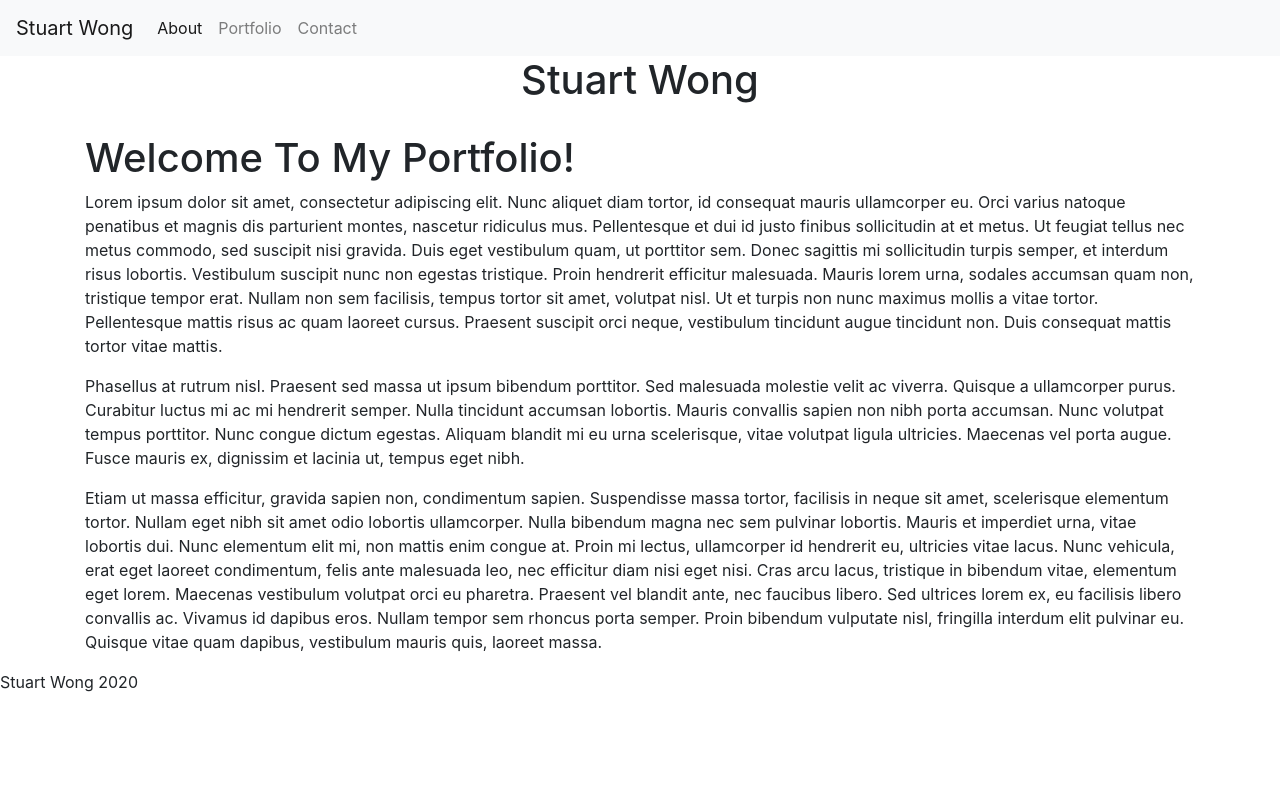
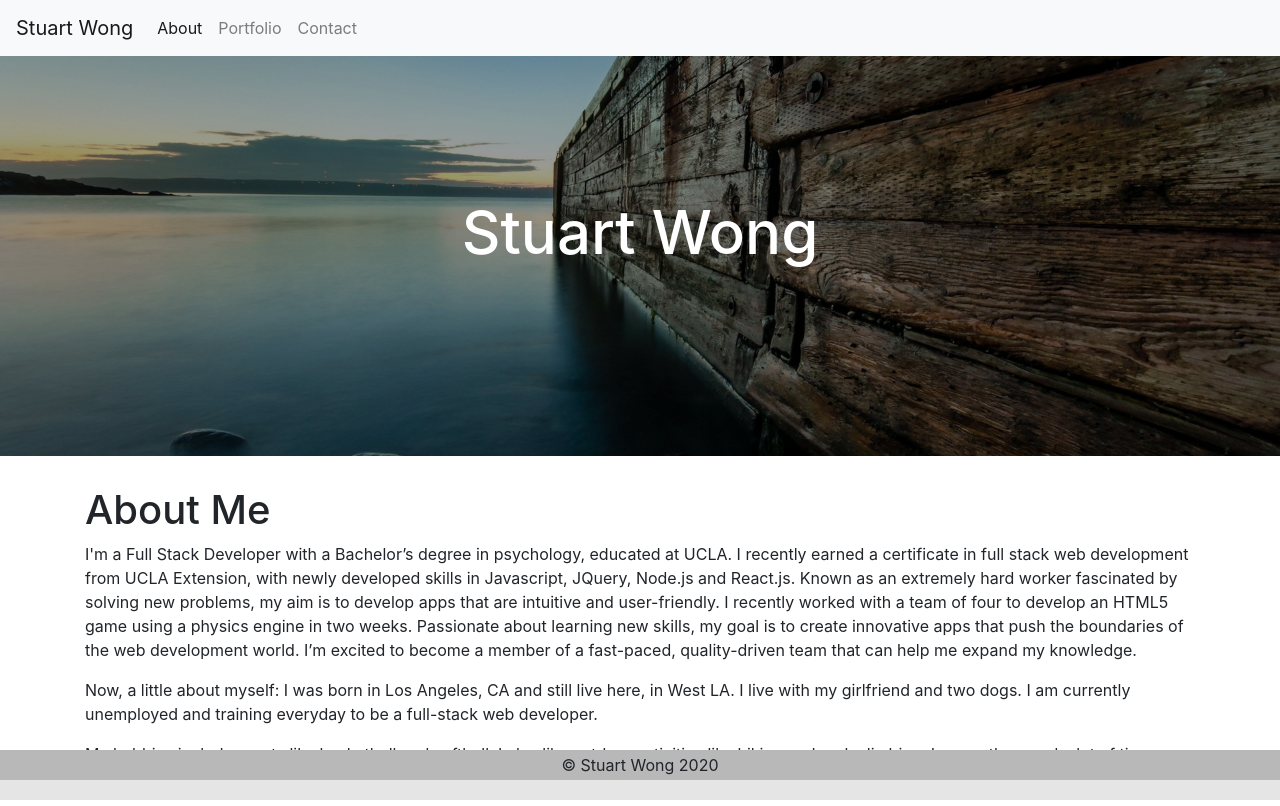
Before and after one commit to swong1200/reactPortfolio, a React (Create React App) app: page /about in a window 1280 px wide. Built offline with nearby package versions, Linux system fonts and the light colour scheme.

Commit message:
Changed footer, formatted Project components, changed Header and added it to App.js

```diff
--- a/src/App.js
+++ b/src/App.js
@@ -6,12 +6,18 @@ import Contact from "./pages/Contact";
 import Navbar from "./components/Navbar";
 import Footer from "./components/Footer";
 import Wrapper from "./components/Wrapper";
+import Image from "./images/13602.jpg";
+import Header from "./components/Header";
+
 
 function App() {
   return (
     <Router>
       <div>
         <Navbar />
+        <Header backgroundImage={Image}>
+          <h1>Stuart Wong</h1>
+        </Header>
         <Wrapper>
           <Route exact path="/" component={About} />
           <Route exact path="/about" component={About} />
--- a/src/components/Card/index.js
+++ /dev/null
@@ -1,16 +0,0 @@
-import React from "react";
-
-function Card(props) {
-  return (
-    <div
-      className="card"
-      style={{
-        backgroundImage: props.image ? `url(${props.image})` : "none"
-      }}
-    >
-      {!props.image && <i className="fa fa-spinner fa-spin" aria-hidden="true" />}
-    </div>
-  );
-}
-
-export default Card;
--- a/src/components/Footer/index.js
+++ b/src/components/Footer/index.js
@@ -1,9 +1,10 @@
 import React from "react";
+import "./style.css";
 
 function Footer() {
   return (
     <footer className="footer">
-      <span>Stuart Wong 2020</span>
+      <span>&#169; Stuart Wong 2020</span>
     </footer>
   );
 }
--- /dev/null
+++ b/src/components/Footer/style.css
@@ -0,0 +1,16 @@
+.footer {
+    min-height: 50px;
+    background: #E5E5E5;
+    position: fixed;
+    bottom: 0;
+    left: 0;
+    right: 0;
+  }
+
+  .footer span {
+    position: absolute;
+    width: 100%;
+    text-align: center;
+    padding: 3px;
+    background: #B8B8B8;
+  }
--- /dev/null
+++ b/src/components/Header/index.js
@@ -0,0 +1,13 @@
+import React from "react";
+import "./style.css";
+
+
+function Header(props) {
+  return (
+    <div className="header text-center" style={{ backgroundImage: `url(${props.backgroundImage})` }}>
+      {props.children}
+    </div>
+  );
+}
+
+export default Header;
--- /dev/null
+++ b/src/components/Header/style.css
@@ -0,0 +1,34 @@
+.header {
+  height: 400px;
+  background-size: cover;
+  background-position: center;
+  position: relative;
+}
+
+.header::after {
+  content: "";
+  display: block;
+  opacity: 0.4;
+  position: absolute;
+  top: 0;
+  bottom: 0;
+  left: 0;
+  right: 0;
+  background: black;
+}
+
+.header * {
+  position: relative;
+  z-index: 2;
+}
+
+.header h1,
+.header h2 {
+  color: white;
+}
+
+.header h1 {
+  font-size: 60px;
+  padding-top: 140px;
+  margin-top: 0;
+}
--- a/src/components/Hero/index.js
+++ /dev/null
@@ -1,11 +0,0 @@
-import React from "react";
-
-function Hero(props) {
-  return (
-    <div className="hero text-center" style={{ backgroundImage: `url(${props.backgroundImage})` }}>
-      {props.children}
-    </div>
-  );
-}
-
-export default Hero;
--- a/src/components/Project/index.js
+++ b/src/components/Project/index.js
@@ -0,0 +1,18 @@
+import React from "react";
+import "./style.css";
+
+function Project(props) {
+  return (
+    <div
+      className="card"
+      style={{
+        backgroundImage: props.image ? `url(${props.image})` : "none"
+      }}
+    >
+      {!props.image && <i className="fa fa-spinner fa-spin" aria-hidden="true" />}
+
+    </div>
+  );
+}
+
+export default Project;
--- /dev/null
+++ b/src/components/Project/style.css
@@ -0,0 +1,19 @@
+.card {
+    background-size: cover;
+    background-position: center;
+    background-clip: content-box;
+    border: 6px solid white;
+    height: 400px;
+    width: 400px;
+    box-shadow: 0 3px 6px rgba(0,0,0,0.16), 0 3px 6px rgba(0,0,0,0.23);
+    position: relative;
+    margin: 0 auto;
+    margin-top: 30px;
+  }
+
+  .card .fa-spinner {
+    font-size: 180px;
+    position: absolute;
+    left: 25%;
+    top: 25%;
+  }
--- a/src/pages/About.js
+++ b/src/pages/About.js
@@ -1,5 +1,4 @@
 import React from "react";
-import Hero from "../components/Hero";
 import Container from "../components/Container";
 import Row from "../components/Row";
 import Col from "../components/Col";
@@ -7,51 +6,40 @@ import Col from "../components/Col";
 function About() {
   return (
     <div>
-      <Hero backgroundImage="https://www.thoughtco.com/thmb/9-iCj7lj21Dd8zFGWnbiVzhi5n8=/1333x1000/smart/filters:no_upscale()/clouds-5b6b4e50c9e77c0050491212.jpg">
-        <h1>Stuart Wong</h1>
-      </Hero>
       <Container style={{ marginTop: 30 }}>
         <Row>
           <Col size="md-12">
-            <h1>Welcome To My Portfolio!</h1>
+            <h1>About Me</h1>
           </Col>
         </Row>
         <Row>
           <Col size="md-12">
             <p>
-              Lorem ipsum dolor sit amet, consectetur adipiscing elit. Nunc aliquet diam tortor, id
-              consequat mauris ullamcorper eu. Orci varius natoque penatibus et magnis dis
-              parturient montes, nascetur ridiculus mus. Pellentesque et dui id justo finibus
-              sollicitudin at et metus. Ut feugiat tellus nec metus commodo, sed suscipit nisi
-              gravida. Duis eget vestibulum quam, ut porttitor sem. Donec sagittis mi sollicitudin
-              turpis semper, et interdum risus lobortis. Vestibulum suscipit nunc non egestas
-              tristique. Proin hendrerit efficitur malesuada. Mauris lorem urna, sodales accumsan
-              quam non, tristique tempor erat. Nullam non sem facilisis, tempus tortor sit amet,
-              volutpat nisl. Ut et turpis non nunc maximus mollis a vitae tortor. Pellentesque
-              mattis risus ac quam laoreet cursus. Praesent suscipit orci neque, vestibulum
-              tincidunt augue tincidunt non. Duis consequat mattis tortor vitae mattis.
+              I'm a Full Stack Developer with a Bachelor’s degree in psychology,
+              educated at UCLA. I recently earned a certificate in full stack
+              web development from UCLA Extension, with newly developed skills
+              in Javascript, JQuery, Node.js and React.js. Known as an extremely
+              hard worker fascinated by solving new problems, my aim is to
+              develop apps that are intuitive and user-friendly. I recently
+              worked with a team of four to develop an HTML5 game using a
+              physics engine in two weeks. Passionate about learning new skills,
+              my goal is to create innovative apps that push the boundaries of
+              the web development world. I’m excited to become a member of a
+              fast-paced, quality-driven team that can help me expand my
+              knowledge.
             </p>
             <p>
-              Phasellus at rutrum nisl. Praesent sed massa ut ipsum bibendum porttitor. Sed
-              malesuada molestie velit ac viverra. Quisque a ullamcorper purus. Curabitur luctus mi
-              ac mi hendrerit semper. Nulla tincidunt accumsan lobortis. Mauris convallis sapien non
-              nibh porta accumsan. Nunc volutpat tempus porttitor. Nunc congue dictum egestas.
-              Aliquam blandit mi eu urna scelerisque, vitae volutpat ligula ultricies. Maecenas vel
-              porta augue. Fusce mauris ex, dignissim et lacinia ut, tempus eget nibh.
+              Now, a little about myself: I was born in Los Angeles, CA and
+              still live here, in West LA. I live with my girlfriend and two
+              dogs. I am currently unemployed and training everyday to be a full-stack
+              web developer.
             </p>
             <p>
-              Etiam ut massa efficitur, gravida sapien non, condimentum sapien. Suspendisse massa
-              tortor, facilisis in neque sit amet, scelerisque elementum tortor. Nullam eget nibh
-              sit amet odio lobortis ullamcorper. Nulla bibendum magna nec sem pulvinar lobortis.
-              Mauris et imperdiet urna, vitae lobortis dui. Nunc elementum elit mi, non mattis enim
-              congue at. Proin mi lectus, ullamcorper id hendrerit eu, ultricies vitae lacus. Nunc
-              vehicula, erat eget laoreet condimentum, felis ante malesuada leo, nec efficitur diam
-              nisi eget nisi. Cras arcu lacus, tristique in bibendum vitae, elementum eget lorem.
-              Maecenas vestibulum volutpat orci eu pharetra. Praesent vel blandit ante, nec faucibus
-              libero. Sed ultrices lorem ex, eu facilisis libero convallis ac. Vivamus id dapibus
-              eros. Nullam tempor sem rhoncus porta semper. Proin bibendum vulputate nisl, fringilla
-              interdum elit pulvinar eu. Quisque vitae quam dapibus, vestibulum mauris quis, laoreet
-              massa.
+              My hobbies include sports like basketball and softball. I also
+              like outdoor activities like hiking and rock climbing. I currently
+              spend a lot of time indoors playing video games and practicing
+              coding during the quarantine. I cannot wait to get outside again
+              and go for a hike with my dogs!
             </p>
           </Col>
         </Row>
--- a/src/pages/Contact.js
+++ b/src/pages/Contact.js
@@ -0,0 +1,31 @@
+import React from "react";
+import Container from "../components/Container";
+import Row from "../components/Row";
+import Col from "../components/Col";
+
+function Contact() {
+  return (
+    <div>
+      <Container style={{ marginTop: 30 }}>
+        <Row>
+          <Col size="md-12">
+            <h1>Contact Info:</h1>
+          </Col>
+        </Row>
+        <Row>
+          <Col size="md-12">
+          <p className="lead">(310) 913-0661</p>
+          <p className="lead">swong31@gmail.com</p>
+          <a className="lead" href="https://github.com/swong1200">Github</a>
+          <br />
+          <a className="lead" href="https://www.linkedin.com/in/stuart-wong-10255020">LinkedIn</a>
+          <br />
+          <a className="lead" href="https://docs.google.com/document/d/1lXd5YIjb3LpXZ9dp-CHPd3mue11AnwSjhtNE-UY8z2A/edit?usp=sharing">Resume</a>
+          </Col>
+        </Row>
+      </Container>
+    </div>
+  );
+}
+
+export default Contact;
--- a/src/pages/Portfolio.js
+++ b/src/pages/Portfolio.js
@@ -1,16 +1,12 @@
 import React from "react";
-import Hero from "../components/Hero";
 import Container from "../components/Container";
 import Row from "../components/Row";
 import Col from "../components/Col";
-import Card from "../components/Card";
+import Project from "../components/Project";
 
 function Portfolio() {
   return (
     <div>
-      <Hero backgroundImage="https://www.thoughtco.com/thmb/9-iCj7lj21Dd8zFGWnbiVzhi5n8=/1333x1000/smart/filters:no_upscale()/clouds-5b6b4e50c9e77c0050491212.jpg">
-        <h1>Stuart Wong</h1>
-      </Hero>
       <Container style={{ marginTop: 30 }}>
         <Row>
           <Col size="md-12">
@@ -18,8 +14,27 @@ function Portfolio() {
           </Col>
         </Row>
         <Row>
-          <Col size="md-12">
-            <Card />
+          <Col size="md-6">
+            <Project />
+          </Col>
+          <Col size="md-6">
+            <Project />
+          </Col>
+        </Row>
+        <Row>
+          <Col size="md-6">
+            <Project />
+          </Col>
+          <Col size="md-6">
+            <Project />
+          </Col>
+        </Row>
+        <Row>
+          <Col size="md-6">
+            <Project />
+          </Col>
+          <Col size="md-6">
+            <Project />
           </Col>
         </Row>
       </Container>
```
Also changed, not shown: src/images/13602.jpg (added).
